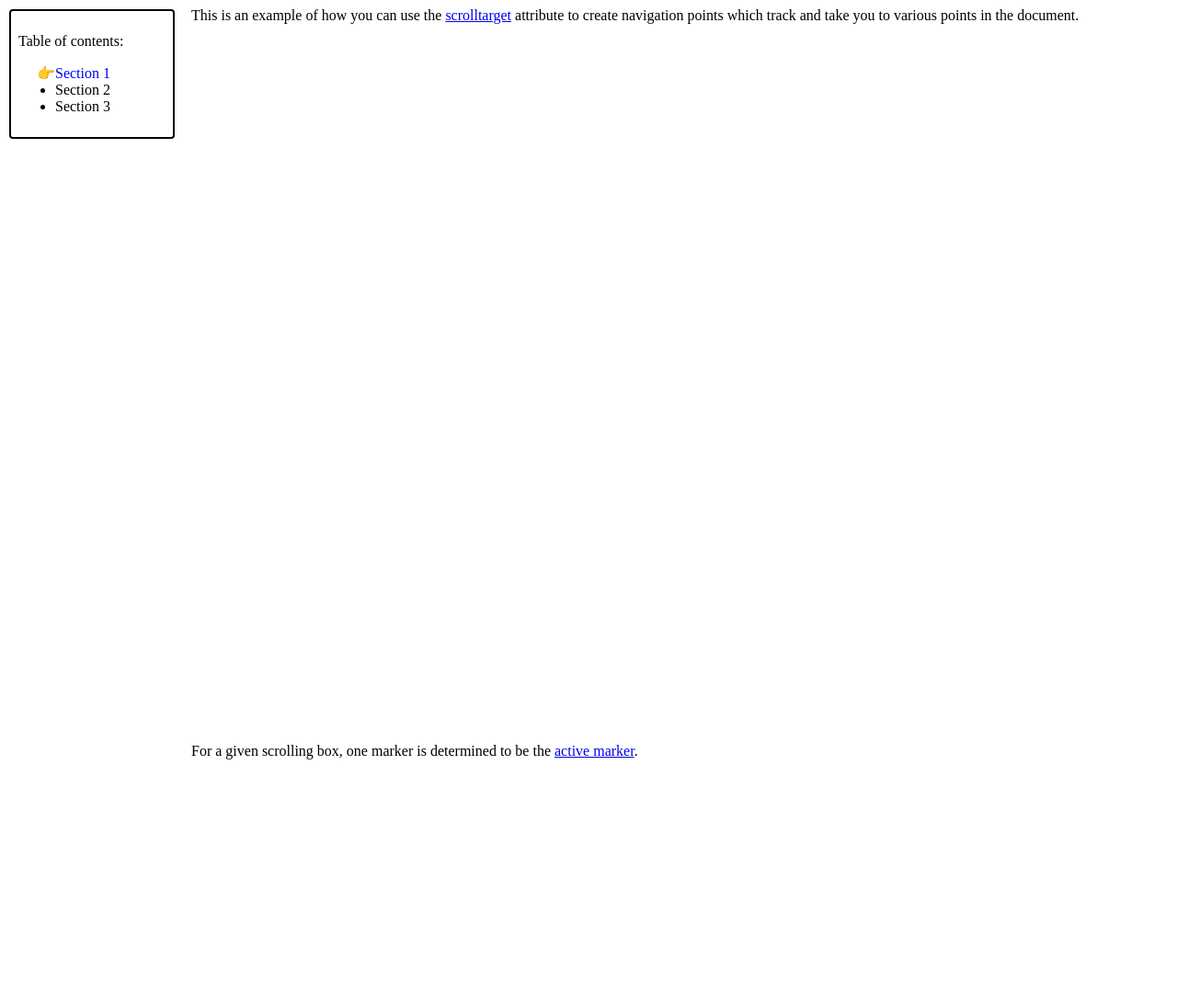
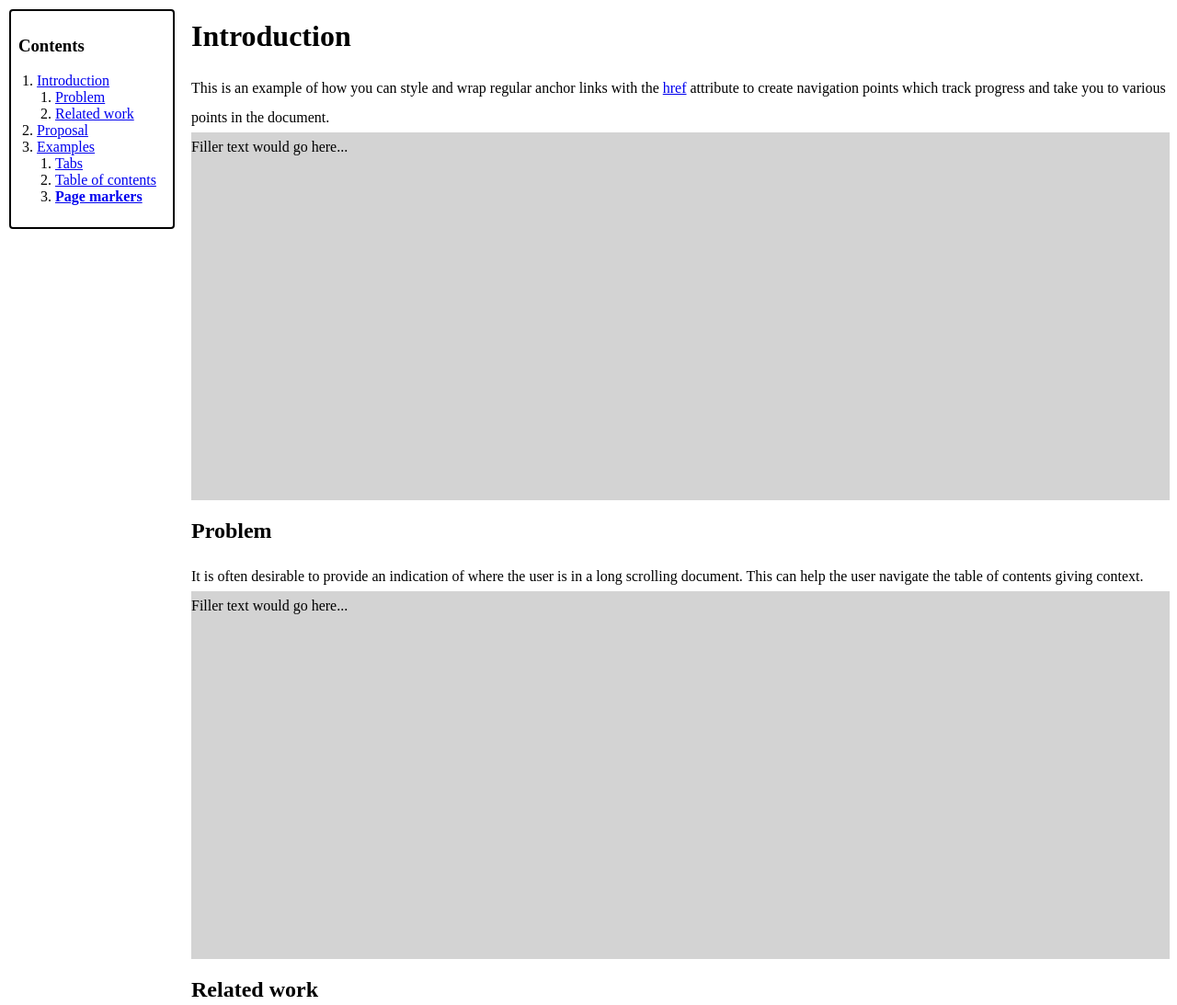
Before and after one commit to flackr/carousel, a plain HTML site: page examples/scroll-marker/scrolltarget/index.html in a window 1280 px wide. Shown: the top 1093 px of the page at 92% size. Drawn offline with Linux system fonts and the light colour scheme.

Commit message:
Implement scroll markers using anchor tags automatically upgrading plain links.

```diff
--- a/examples/scroll-marker/scrolltarget/index.html
+++ b/examples/scroll-marker/scrolltarget/index.html
@@ -20,36 +20,90 @@
         border: 2px solid black;
         border-radius: 4px;
       }
-      section {
-        height: 100vh;
+      ol {
+        padding-left: 20px;
       }
-      li {
-        cursor: pointer;
+      a:checked {
+        font-weight: bold;
       }
-      li:checked {
-        color: blue;
-        list-style-type: '👉';
+      p::after {
+        display: block;
+        height: 50vh;
+        background: lightgray;
+        content: 'Filler text would go here...';
+      }
+      p {
+        line-height: 200%;
       }
     </style>
   </head>
   <body>
     <div class="toc">
-      <p>Table of contents:</p>
-      <ul>
-        <li scrolltarget="s1">Section 1</li>
-        <li scrolltarget="s2">Section 2</li>
-        <li scrolltarget="s3">Section 3</li>
-      </ul>
+      <h3>Contents</h3>
+      <ol focusgroup>
+        <li><a href="#s1">Introduction</a></li>
+        <ol>
+          <li><a href="#s1-1">Problem</a></li>
+          <li><a href="#s1-2">Related work</a></li>
+        </ol>
+        <li><a href="#s2">Proposal</a></li>
+        <li><a href="#s3">Examples</a></li>
+        <ol>
+          <li><a href="#s3-1">Tabs</a></li>
+          <li><a href="#s3-2">Table of contents</a></li>
+          <li><a href="#s3-3">Page markers</a></li>
+        </ol>
+      </ol>
     </div>
-    <section id="s1">
-      This is an example of how you can use the <a href="https://github.com/flackr/carousel/tree/main/scroll-marker#elements">scrolltarget</a> attribute
-      to create navigation points which track and take you to various points in the document.
-    </section>
-    <section id="s2">
-      For a given scrolling box, one marker is determined to be the <a href="https://github.com/flackr/carousel/tree/main/scroll-marker#the-active-marker">active marker</a>.
-    </section>
-    <section id="s3">
-      When asked to <a href="https://drafts.csswg.org/cssom-view/#document-run-the-scroll-steps">run the scroll steps</a> the active marker should be updated according to the eventual scroll location that the scroller will reach based on the current scrolling operation.
-    </section>
+    <h1 id="s1">Introduction</h1>
+    <p>
+      This is an example of how you can style and wrap regular anchor links
+      with the <a href="https://github.com/flackr/carousel/tree/main/scroll-marker#elements">href</a> attribute
+      to create navigation points which track progress and take you to various points in the document.
+    </p>
+
+    <h2 id="s1-1">Problem</h2>
+    <p>
+      It is often desirable to provide an indication of where the user is in a long scrolling document.
+      This can help the user navigate the table of contents giving context.
+    </p>
+
+    <h2 id="s1-2">Related work</h2>
+    <p>
+      TODO: Add related content.
+    </p>
+
+    <h1 id="s2">Proposal</h1>
+    <p>
+      For a given scrolling box,
+      one marker is determined to be the <a href="https://github.com/flackr/carousel/tree/main/scroll-marker#the-active-marker">active marker</a>.
+    </p>
+
+    <p>
+      When asked to <a href="https://drafts.csswg.org/cssom-view/#document-run-the-scroll-steps">run the scroll steps</a>
+      the active marker should be updated according to the eventual scroll location that the scroller will reach
+      based on the current scrolling operation.
+    </p>
+
+    <h1 id="s3">Examples</h1>
+    <p>
+      This pattern shows up in many real world use cases.
+    </p>
+
+    <h2 id="s3-1">Tabs</h2>
+    <p>
+      Some developers create tabs by having scrolling tab panels to switch the active tab.
+    </p>
+
+    <h2 id="s3-2">Table of contents</h2>
+    <p>
+      As demonstrated in this document,
+      a table of contents could take advantage of scroll markers to give the user an indication of progress.
+    </p>
+
+    <h2 id="s3-3">Thumbnails</h2>
+    <p>
+      In classic carousels or slide shows, the slide thumbnails / previews serve as links to those images / pages.
+    </p>
   </body>
 </html>
--- a/polyfill/polyfill.js
+++ b/polyfill/polyfill.js
@@ -169,6 +169,19 @@ function isAncestor(anc, child) {
   return child == anc;
 }
 
+function findAncestor(child, fn) {
+  while (child && !fn(child)) {
+    child = child.parentElement;
+  }
+  return child;
+}
+
+function ancestorFocusGroup(child) {
+  return findAncestor(child.parentElement, (elem) => {
+    return elem.hasAttribute('focusgroup');
+  });
+}
+
 function isOffsetAncestor(anc, child) {
   while (child) {
     if (child == anc)
@@ -309,13 +322,13 @@ function updateSelectors(selector, forPseudo) {
       replaceAll('::fragment', '>fragment').
       replace(/::grid-flow\(([^)]*)\)/g, '>.grid-flow-\$1').
       replace(/[^ >+,]*::scroll-(left|right|up|down)-button/g, forPseudo?'.scroll-\$1-button::before':'.scroll-\$1-button').
-      // TODO: Track where the corresponding scroll-markers are flowed into,
+      // TODO: Track where the corresponding scroll-marker-group are flowed into,
       // and target that particular subtree.
-      replace(/.*[^ >+,]*::scroll-marker$/g, forPseudo?'scroll-markers>.scroll-marker::before':'scroll-markers>.scroll-marker').
-      replace(/.*[^ >+,]*::scroll-marker:checked$/g, forPseudo?'scroll-markers>.scroll-marker:checked::before':'scroll-markers>.scroll-marker:checked').
-      replace(/.*[^ >+,]*::scroll-marker:focus$/g, forPseudo?'scroll-markers>.scroll-marker:focus::before':'scroll-markers>.scroll-marker:focus').
+      replace(/.*[^ >+,]*::scroll-marker$/g, forPseudo?'scroll-marker-group>.scroll-marker::before':'scroll-marker-group>.scroll-marker').
+      replace(/.*[^ >+,]*::scroll-marker:checked$/g, forPseudo?'scroll-marker-group>.scroll-marker:checked::before':'scroll-marker-group>.scroll-marker:checked').
+      replace(/.*[^ >+,]*::scroll-marker:focus$/g, forPseudo?'scroll-marker-group>.scroll-marker:focus::before':'scroll-marker-group>.scroll-marker:focus').
       replace(/:checked/g, ':is(.checked,:checked)').
-      replace(/.*[^ >+,]*::scroll-markers$/g, 'scroll-markers');
+      replace(/.*[^ >+,]*::scroll-marker-group$/g, 'scroll-marker-group');
 }
 
 function getElems(selectors) {
@@ -356,28 +369,45 @@ function handleScroll() {
   const markers = scrollerElement.scrollMarkers;
   if (!markers || markers.length == 0)
     return;
+  const ALIGN_PORTION = {
+    'start': 0,
+    'center': 0.5,
+    'end': 1
+  };
+  const SLOP = 1;
+  let selected = markers[0];
   for (const marker of markers) {
     const element = marker.scrollTargetElement;
     if (!element) continue;
     let position = relativeOffset(this, element);
+
+    // Determine target scroll position taking into account snapping:
+    // TODO: Consider scroll-margin and scroll-padding.
+    const snapAlign = getComputedStyle(element).scrollSnapAlign.split(' ');
+    if (snapAlign.length == 1)
+      snapAlign.push(snapAlign[0]);
+    if (snapAlign[0] != 'none') {
+      position.offsetTop -= ALIGN_PORTION[snapAlign[0]] * Math.max(0, scrollerElement.clientHeight - element.clientHeight);
+    }
+    if (snapAlign[1] != 'none') {
+      position.offsetLeft -= ALIGN_PORTION[snapAlign[1]] * Math.max(0, scrollerElement.clientWidth - element.clientWidth);
+    }
+
+    // Limit offsetTop and offsetLeft by how far we could scroll
+    position.offsetLeft = Math.min(position.offsetLeft, scrollerElement.scrollWidth - scrollerElement.clientWidth);
+    position.offsetTop = Math.min(position.offsetTop, scrollerElement.scrollHeight - scrollerElement.clientHeight);
     position.offsetLeft -= scrollerElement.scrollLeft;
     position.offsetTop -= scrollerElement.scrollTop;
-    // TODO: Consider snap-align, scroll-margin and scroll-padding.
-    let intersection = [
-      Math.max(0, position.offsetLeft), Math.max(0, position.offsetTop),
-      Math.min(position.offsetLeft + element.offsetWidth, scrollerElement.clientWidth),
-      Math.min(position.offsetTop + element.offsetHeight, scrollerElement.clientHeight)
-    ];
-    let area = (intersection[2] - intersection[0]) * (intersection[3] - intersection[1]);
-    if (area > 0 && area >= element.offsetWidth * element.offsetHeight * 0.5) {
-      setActiveMarker(marker, false);
-      const markerScroller = ancestorScroller(marker);
-      if (markerScroller != document.scrollingElement && markerScroller != scrollerElement) {
-        // TODO: This should not scroll ancestor scrollers.
-        marker.scrollIntoView({block: 'nearest', inline: 'nearest', behavior: 'auto'});
-      }
-      break;
+    if (position.offsetLeft > SLOP || position.offsetTop > SLOP) {
+      continue;
     }
+    selected = marker;
+  }
+  setActiveMarker(selected);
+  const markerScroller = ancestorScroller(selected);
+  if (markerScroller != document.scrollingElement && markerScroller != scrollerElement) {
+    // TODO: This should not scroll ancestor scrollers.
+    selected.scrollIntoView({block: 'nearest', inline: 'nearest', behavior: 'auto'});
   }
 }
 
@@ -392,7 +422,7 @@ function addPseudoMarker(elem, usedProps) {
   const scroller = eventTarget(ancestorScroller(elem));
   if (!scroller.scrollMarkerArea)
     return;
-  let marker = document.createElement('button');
+  let marker = document.createElement('a');
   elem.pseudoElements = elem.pseudoElements || [];
   elem.pseudoElements.push(marker);
   elem.markerElement = marker;
@@ -433,7 +463,7 @@ function update() {
   padding: 0;
   background: none;
 }
-scroll-markers {
+scroll-marker-group {
   contain: size;
   display: block;
 }
@@ -487,7 +517,7 @@ scroll-markers {
       flowContainers[selector] = flowContainers[selector] || new Set();
       flowContainers[selector].add(name);
     }
-    let markers = /^(.*)::scroll-markers$/.exec(block.selector);
+    let markers = /^(.*)::scroll-marker-group$/.exec(block.selector);
     if (markers) {
       const selector = updateSelectors(markers[1]);
       markerAreaSelectors.add(selector);
@@ -549,7 +579,8 @@ scroll-markers {
   for (let elem of getElems(markerAreaSelectors)) {
     if (elem.scrollMarkerArea)
       continue;
-    elem.scrollMarkerArea = document.createElement('scroll-markers');
+    elem.scrollMarkerArea = document.createElement('scroll-marker-group');
+    elem.scrollMarkerArea.setAttribute('focusgroup', '');
     elem.parentElement.insertBefore(elem.scrollMarkerArea, elem.nextElementSibling);
   }
 
@@ -604,13 +635,13 @@ scroll-markers {
     }
   }
 
-  // Process elements with scroll-markers
+  // Process elements with scroll-marker-group
   let markers = [];
   for (let elem of getElems(markerSelectors)) {
     addPseudoMarker(elem);
   }
-  for (let elem of document.querySelectorAll('[scrolltarget]')) {
-    let target = document.getElementById(elem.getAttribute('scrolltarget'));
+  for (let elem of document.querySelectorAll('a[href^="#"]')) {
+    let target = document.getElementById(elem.getAttribute('href').substring(1));
     elem.scrollTargetElement = target;
   }
 
@@ -720,15 +751,22 @@ function setActiveMarker(marker, scrollTo) {
       });
     }
   }
+  const focusGroup = ancestorFocusGroup(marker);
   for (const m of markers) {
     if (m == marker) continue;
     m.checked = false;
     m.classList.remove('checked');
-    m.setAttribute('tabindex', -1);
+    m.setAttribute('aria-selected', false);
+    if (focusGroup && isAncestor(focusGroup, marker)) {
+      m.setAttribute('tabindex', -1);
+    }
   }
   marker.checked = true;
   marker.classList.add('checked');
-  marker.setAttribute('tabindex', 0);
+  marker.setAttribute('aria-selected', true);
+  if (focusGroup) {
+    marker.setAttribute('tabindex', 0);
+  }
 }
 
 Object.defineProperty(Element.prototype, 'scrollTargetElement', {
```
Also changed, not shown: examples/carousel/fullpage/index.html (+2 -2 lines), examples/carousel/image/index.html (+2 -2 lines), examples/carousel/thumbnails/index.html (+2 -2 lines), examples/fragmentation/flowing/index.html (+1 -1 lines), examples/grid-flow/tabs/index.html (+1 -1 lines), examples/scroll-marker/index.html (+2 -1 lines), fragmentation/README.md, scroll-marker/README.md.
